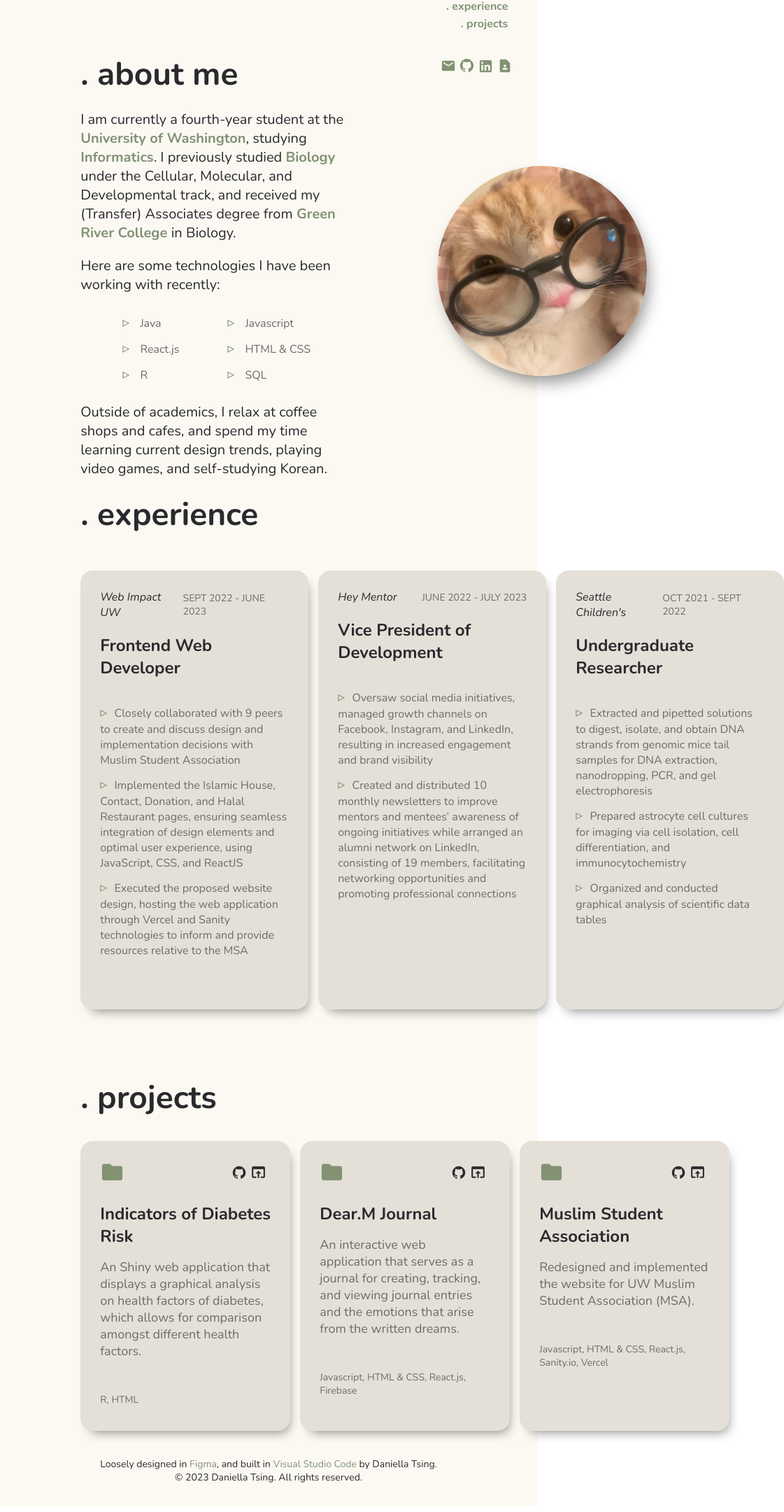
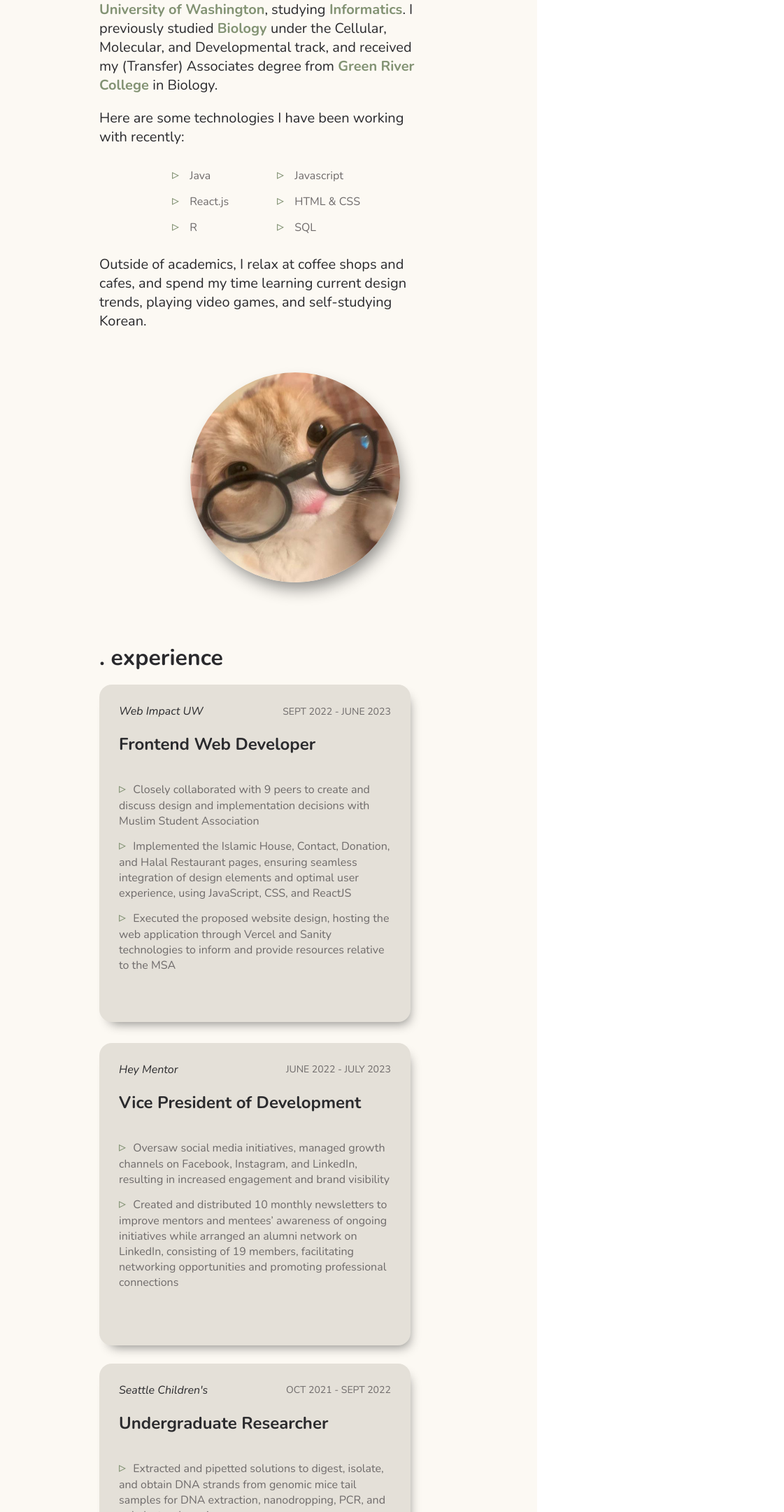
Before and after one commit to daniellatsing/personal-site, a React (Create React App) app: page / in a window 768 px wide. Shown: the part 640-2800 px from the top of the page at 70% size, 1121 px wide, since content can reach past the window. Built offline with nearby package versions, Linux system fonts and the light colour scheme.

Commit message:
completed css for tablet size

```diff
--- a/src/App.css
+++ b/src/App.css
@@ -36,32 +36,44 @@ html {
   pointer-events: none;
 }
 
-/* @media (prefers-reduced-motion: no-preference) {
+@media (prefers-reduced-motion: no-preference) {
   .App-logo {
     animation: App-logo-spin infinite 20s linear;
   }
 }
 
 .App-header {
-  background-color: #282c34;
+  /* background-color: #282c34; */
   min-height: 100vh;
   display: flex;
   flex-direction: column;
-  align-items: center;
-  justify-content: center;
+  /* align-items: center;
+  justify-content: center; */
   font-size: calc(10px + 2vmin);
-  color: white;
+  /* color: white; */
 }
 
-.App-link {
-  color: #61dafb;
+/* on 801px OR SMALLER displays */
+@media only screen and (max-width: 826px) {
+  .App {
+    flex-direction: column;
+    padding: 40px 24px;
+  }
+
+  #content {
+    padding: 10px 10px;
+    width: 100%;
+  }
+
+  .section-header {
+    width: unset;
+  }
+
+  .section-header::after {
+    display: none;
+  }
+
+  .section-title {
+    font-size: 32px;
+  }
 }
-
-@keyframes App-logo-spin {
-  from {
-    transform: rotate(0deg);
-  }
-  to {
-    transform: rotate(360deg);
-  }
-} */
--- a/src/components/Experience.js
+++ b/src/components/Experience.js
@@ -37,7 +37,6 @@ class Experience extends React.Component {
                 <div className="experience-header">
                     <span className="experience-title">. experience</span>
                 </div>
-                <div className="experience-container">
                 <div className="jobs-grid">
                     {Object.keys(experience_items).map((key, i) => (
                         <li className="jobs-card">
@@ -60,7 +59,6 @@ class Experience extends React.Component {
                     ))}
                 </div>
             </div>
-            </div>
         )
     }
 }
--- a/src/styles/About.css
+++ b/src/styles/About.css
@@ -71,3 +71,28 @@ a.about-school:hover, a.about-major:hover {
     box-shadow: 6px 13px 23px -5px rgba(0, 0, 0, 0.46);
     border: none;
 }
+
+/* on 768px OR SMALLER displays - TABLET */
+@media only screen and (max-width: 826px) {
+    .about-title {
+        font-size: 32px;
+    }
+
+    .about-content {
+        flex-direction: column;
+        padding-bottom: 10vh;
+    }
+
+    .about-desc ul {
+        justify-content: center;
+    }
+
+    .about-image {
+        padding-top: 40px;
+    }
+}
+
+/* on 576px OR SMALLER dispays - PHONE  */
+@media only screen and (max-width: 576px) {
+
+}
--- a/src/styles/Experience.css
+++ b/src/styles/Experience.css
@@ -93,3 +93,29 @@
 li::before {
     font-size: 20px;
 }
+
+/* on 768px OR SMALLER displays - TABLET */
+@media only screen and (max-width: 826px) {
+    .experience-title {
+        font-size: 32px;
+    }
+
+    .experience-header {
+        padding-bottom: 1.5vh;
+    }
+
+    .jobs-grid {
+        grid-template-columns: 1fr;
+        grid-gap: 24px;
+        align-items: center;
+    }
+
+    .card-desc {
+        padding-bottom: 1vh;
+    }
+}
+
+/* on 576px OR SMALLER dispays - PHONE  */
+@media only screen and (max-width: 576px) {
+
+}
--- a/src/styles/Footer.css
+++ b/src/styles/Footer.css
@@ -18,3 +18,16 @@ a:hover {
     text-align: center;
     width: 100%;
 }
+
+/* on 768px OR SMALLER displays - TABLET */
+@media only screen and (max-width: 826px) {
+    .footer-credits {
+        padding-top: 8vh;
+        padding-bottom: 2vh;
+    }
+}
+
+/* on 576px OR SMALLER dispays - PHONE  */
+@media only screen and (max-width: 576px) {
+
+}
--- a/src/styles/Intro.css
+++ b/src/styles/Intro.css
@@ -50,8 +50,12 @@ a.intro-contact:hover {
     margin-right: 5px;
 }
 
-/* on 768px OR LARGER displays - TABLET */
-@media (min-width: 768px) {
+/* on 768px OR SMALLER displays - TABLET */
+@media only screen and (max-width: 826px) {
+    #intro {
+        min-height: 42vh;
+    }
+
     .intro-subtitle {
         margin-top: -2vh;
         font-size: 28px;
@@ -65,7 +69,7 @@ a.intro-contact:hover {
     }
 }
 
-/* on 576px OR LARGER dispays - PHONE  */
-@media (min-width: 576px) {
+/* on 576px OR SMALLER displays - PHONE  */
+@media only screen and (max-width: 576px) {
 
 }
--- a/src/styles/Projects.css
+++ b/src/styles/Projects.css
@@ -52,3 +52,28 @@
 .folder-icon {
     color: var(--dark-green);
 }
+
+/* on 768px OR SMALLER displays - TABLET */
+@media only screen and (max-width: 826px) {
+    #project {
+        padding-top: 10vh;
+    }
+
+    .project-title {
+        font-size: 32px;
+    }
+
+    .projects-grid {
+        grid-template-columns: 1fr;
+        grid-gap: 41px;
+    }
+
+    .card-desc {
+        padding-bottom: 2.5vh;
+    }
+}
+
+/* on 576px OR SMALLER dispays - PHONE  */
+@media only screen and (max-width: 576px) {
+
+}
--- a/src/styles/SidebarNav.css
+++ b/src/styles/SidebarNav.css
@@ -37,3 +37,15 @@ a:hover {
     justify-content: space-between;
     padding-bottom: 8px;
 }
+
+/* on 768px OR SMALLER displays - TABLET */
+@media only screen and (max-width: 826px) {
+    .sidebar-nav {
+        position: inherit;
+    }
+}
+
+/* on 576px OR SMALLER dispays - PHONE  */
+@media only screen and (max-width: 576px) {
+
+}
--- a/src/styles/TypeWriter.css
+++ b/src/styles/TypeWriter.css
@@ -14,14 +14,14 @@
     font-weight: 700;
 }
 
-/* on 768px OR LARGER displays - TABLET */
-@media (min-width: 768px) {
+/* on 768px OR SMALLER displays - TABLET */
+@media only screen and (max-width: 826px) {
     .typewriter-greeting {
-        font-size: 35px;
+        font-size: 36px;
     }
 }
 
-/* on 576px OR LARGER dispays - PHONE  */
-@media (min-width: 576px) {
+/* on 576px OR SMALLER dispays - PHONE */
+@media only screen and (max-width: 576px) {
 
 }
```
Lines whose indentation alone changed are shown as unchanged.
